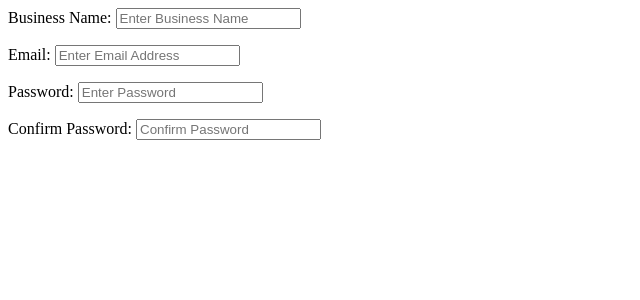
After one commit to XifeiNi/find-dine, a Flask app: template templates/business/forgot_password.html in a window 1280 px wide. The commit adds this page. Shown: the top 300 px of the page, without its empty margins (0-640 px from the left). Run offline with Flask 2, Linux system fonts and the light colour scheme; the template is opened without the code that fills it, so the values that code supplies are empty.

Commit message:
Fixing bugs-business side login system

```diff
--- a/business/app.py
+++ b/business/app.py
@@ -49,8 +49,10 @@ def login():
         password = data['password']
         user = Business_Profile.query.filter_by(email=user_email).first()
         if user is not None and user.password == password:
-            login_user(user)
+            login_user(user, remember=True)
             return redirect(url_for('home'))
+        else:
+            return render_template('login.html', error="Incorrect username/password")
     return render_template('login.html')
 
 @app.route('/home')
@@ -78,6 +80,18 @@ def create_deal():
         return redirect(url_for('home'))
     return render_template('new_deal.html')
 
+@app.route('/forgot_password', methods=['GET', 'POST'])
+def forgot_password():
+    if request.method == 'POST':
+        data = request.form
+        user_email = data['username']
+        password = data['password']
+        user = Business_Profile.query.filter_by(email=user_email).first()
+        if user is not None:
+            user.password = password
+            db.session.commit()
+            return redirect(url_for('login'))
+        return render_template('forgot_password.html', error="Username does not exist! Please signup!")
 
 if __name__ == '__main__':
     socketio.run(app, debug=True)
--- /dev/null
+++ b/templates/business/forgot_password.html
@@ -0,0 +1,54 @@
+<!DOCTYPE html>
+<html lang="en">
+<head>
+    <meta charset="UTF-8">
+    <title><!DOCTYPE html>
+<html lang="en">
+<head>
+    <meta charset="UTF-8">
+    <title>Signup</title>
+</head>
+<body>
+<!--    id-->
+<!--    name-->
+<!--    email address-->
+<!--    password-->
+<!--    description-->
+<!--    address-->
+<!--    menu-->
+<!--    price guide-->
+<!--    category-->
+    <form id="signup_form" method="POST" action="/forgot_password">
+        Business Name:
+        <label for="business_name"></label><input name="business_name" type="text" id="business_name" placeholder="Enter Business Name" onchange="nameCheck(this.value)" required>
+        <p id="name_error"></p>
+        Email:
+        <label for="email"></label><input type="email" name="email" id="email" placeholder="Enter Email Address" required>
+        <p id="email_error"></p>
+        Password:
+        <label for="password"></label><input pattern="^(?=.*\d)(?=.*[a-z])(?=.*[A-Z]).{8,}$" type="password" placeholder="Enter Password" name="password" id="password" required>
+        <p id="password_error"></p>
+        Confirm Password:
+        <label for="confirm_password"></label><input type="password" placeholder="Confirm Password" name="confirm_password" id="confirm_password" required>
+        <p id="confirm_error"></p>
+    </form>
+      {% if error %}
+        <p class="error"><strong>Error:</strong> {{ error }}
+      {% endif %}
+</body>
+<script>
+        var password = document.getElementById("password")
+      , confirm_password = document.getElementById("confirm_password");
+
+    function validatePassword(){
+        if(password.value != confirm_password.value) {
+            confirm_password.setCustomValidity("Passwords Don't Match");
+          } else {
+            confirm_password.setCustomValidity('');
+          }
+    }
+password.onchange = validatePassword;
+confirm_password.onkeyup = validatePassword;
+    // pattern="/^(?=.*\d)(?=.*[a-z])(?=.*[A-Z]).{8,}$/"
+</script>
+</html>
```
Also changed, not shown: templates/business/login.html (+12 -4 lines).
